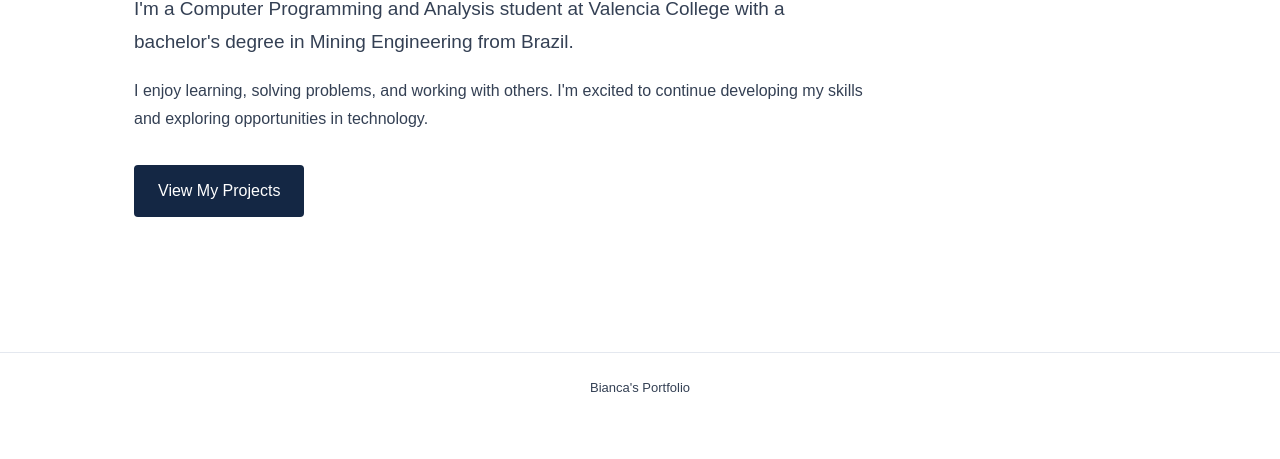
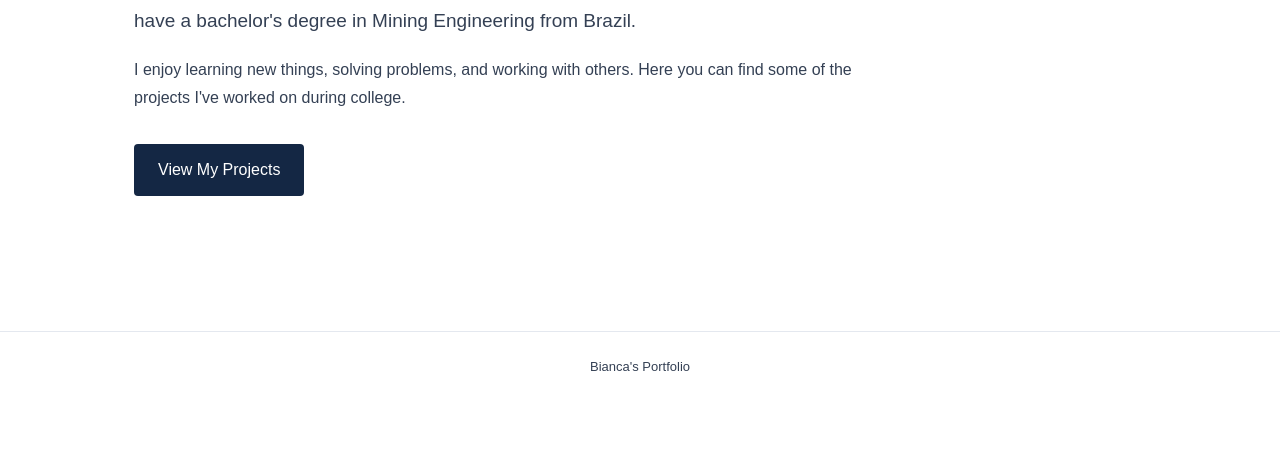
Before and after one commit to bguimaraesbarrosl/bguimaraesbarrosl.github.io, a plain HTML site: page index.html in a window 1280 px wide. Shown: the part 341-800 px from the top of the page. Drawn offline with Linux system fonts and the light colour scheme.

Commit message:
Update index.html

```diff
--- a/index.html
+++ b/index.html
@@ -8,12 +8,10 @@
   <title>Home | Bianca's Portfolio</title>
   <link rel="stylesheet" href="style.css">
 </head>
-
 <body>
   <header class="site-header">
     <nav class="nav">
       <a class="brand" href="index.html">Bianca's Portfolio</a>
-
       <div class="links">
         <a href="index.html" aria-current="page">Home</a>
         <a href="about.html">About Me</a>
@@ -27,31 +25,25 @@
   <main>
     <section class="hero">
       <div class="wrap">
-        <div class="eyebrow">Welcome to my portfolio</div>
-
         <h1>Hi, I'm Bianca!</h1>
 
         <p class="lead">
-          I'm a Computer Programming and Analysis student
-          at Valencia College with a bachelor's degree
-          in Mining Engineering from Brazil.
+          I'm studying Computer Programming and Analysis
+          at Valencia College. I also have a bachelor's
+          degree in Mining Engineering from Brazil.
         </p>
 
         <p class="intro">
-          I enjoy learning, solving problems, and working
-          with others. I'm excited to continue developing
-          my skills and exploring opportunities in technology.
+          I enjoy learning new things, solving problems,
+          and working with others. Here you can find
+          some of the projects I've worked on during college.
         </p>
 
-        <a class="btn" href="projects.html">
-          View My Projects
-        </a>
+        <a class="btn" href="projects.html">View My Projects</a>
       </div>
     </section>
   </main>
 
-  <footer class="footer">
-    Bianca's Portfolio
-  </footer>
+  <footer class="footer">Bianca's Portfolio</footer>
 </body>
 </html>
```
